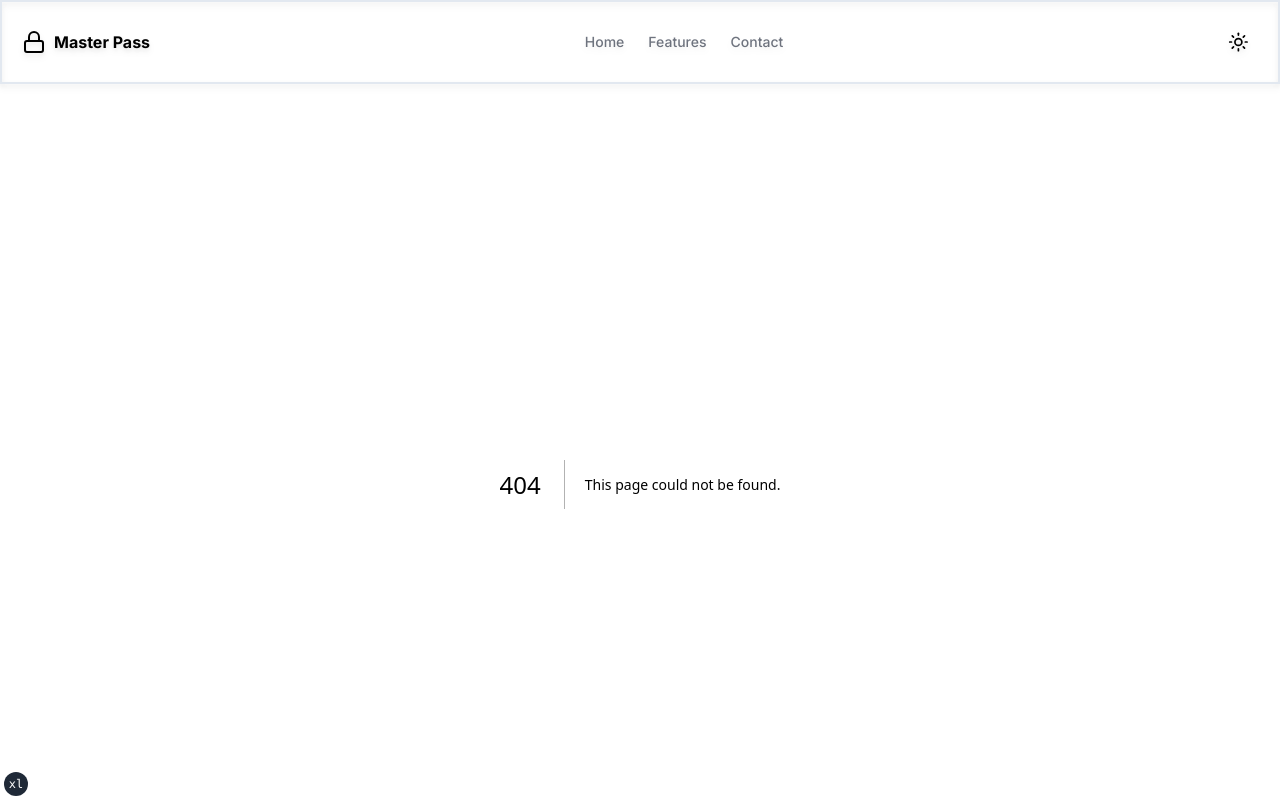
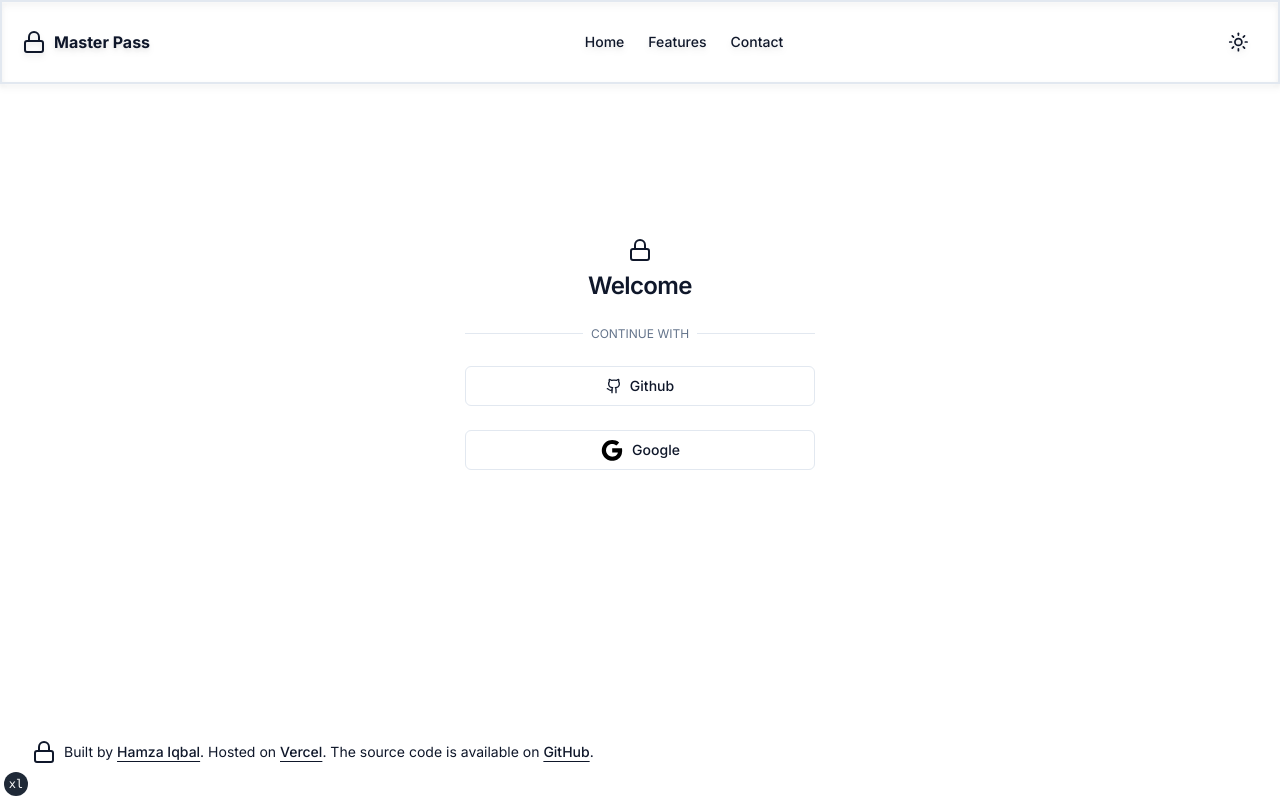
Before and after one commit to mHamzaIqbal1998/MasterPass, a Next.js app: page /Login in a window 1280 px wide. Before the commit this address had no page. Shown: the top 800 px of the page. Built offline with nearby package versions, Linux system fonts and the light colour scheme; no server answers.

Commit message:
Added Authentication

```diff
--- /dev/null
+++ b/app/(auth)/Login/page.tsx
@@ -0,0 +1,32 @@
+import { Metadata } from "next"
+import { redirect } from "next/navigation"
+
+import { getCurrentUser } from "@/lib/session"
+import { Icons } from "@/components/icons"
+import { UserAuthForm } from "@/components/user-auth-form"
+
+export const metadata: Metadata = {
+  title: "Login",
+  description: "Login to your account",
+}
+
+export default async function LoginPage() {
+  const user = await getCurrentUser()
+  if (user) {
+    redirect("/dashboard")
+  }
+
+  return (
+    <section className="space-y-6 pb-8  pt-[25%] sm:pt-[15%] md:pb-12 lg:py-32 lg:pt-[12%]">
+      <div className="flex flex-col items-center justify-center lg:flex-row">
+        <div className="mx-auto flex w-[250px] flex-col justify-center space-y-6 sm:w-[350px]">
+          <div className="flex flex-col space-y-2 text-center">
+            <Icons.logo className="mx-auto h-6 w-6" />
+            <h1 className="text-2xl font-semibold tracking-tight">Welcome</h1>
+          </div>
+          <UserAuthForm />
+        </div>
+      </div>
+    </section>
+  )
+}
--- /dev/null
+++ b/app/api/auth/[...nextauth]/route.ts
@@ -0,0 +1,22 @@
+import NextAuth from "next-auth/next"
+import GitHubProvider from "next-auth/providers/github"
+import GoogleProvider from "next-auth/providers/google"
+
+export const authOption = NextAuth({
+  secret: process.env.NEXTAUTH_SECRET,
+  providers: [
+    GitHubProvider({
+      clientId: process.env.GITHUB_ID as string,
+      clientSecret: process.env.GITHUB_SECRET as string,
+    }),
+    GoogleProvider({
+      clientId: process.env.GOOGLE_ID as string,
+      clientSecret: process.env.GOOGLE_SECRET as string,
+    }),
+  ],
+  pages: {
+    signIn: "/Login",
+  },
+})
+
+export { authOption as GET, authOption as POST }
--- /dev/null
+++ b/app/dashboard/page.tsx
@@ -0,0 +1,13 @@
+import { redirect } from "next/navigation"
+
+import { getCurrentUser } from "@/lib/session"
+
+const Dashboard = async () => {
+  const user = await getCurrentUser()
+  if (!user) {
+    redirect("/Login")
+  }
+  return <div>Dashboard</div>
+}
+
+export default Dashboard
--- a/app/layout.tsx
+++ b/app/layout.tsx
@@ -9,6 +9,7 @@ import { cn } from "@/lib/utils"
 import { ScrollToTop } from "@/components/Common/scroll-top"
 import { SiteFooter } from "@/components/Common/site-footer"
 import { SiteHeader } from "@/components/Header/site-header"
+import { AuthProvider } from "@/components/auth-provider"
 import { TailwindIndicator } from "@/components/tailwind-indicator"
 import { ThemeProvider } from "@/components/theme-provider"
 
@@ -45,6 +46,7 @@ export default function RootLayout({ children }: RootLayoutProps) {
             fontSans.variable
           )}
         >
+          <AuthProvider>
             <ThemeProvider attribute="class" defaultTheme="system" enableSystem>
               <div className="flex min-h-screen flex-col">
                 <SiteHeader items={MainNavItems} />
@@ -54,6 +56,7 @@ export default function RootLayout({ children }: RootLayoutProps) {
               <TailwindIndicator />
             </ThemeProvider>
             <ScrollToTop />
+          </AuthProvider>
           <Analytics />
         </body>
       </html>
--- a/components/Common/scroll-top.tsx
+++ b/components/Common/scroll-top.tsx
@@ -45,9 +45,9 @@ export const ScrollToTop = () => {
           viewBox="0 0 24 24"
           fill="none"
           stroke="currentColor"
-          stroke-width="2"
-          stroke-linecap="round"
-          stroke-linejoin="round"
+          strokeWidth="2"
+          strokeLinecap="round"
+          strokeLinejoin="round"
           className="lucide lucide-move-up h-6 w-6"
         >
           <path d="M8 6L12 2L16 6" />
--- a/components/Header/site-header.tsx
+++ b/components/Header/site-header.tsx
@@ -18,7 +18,6 @@ interface MainNavProps {
 }
 
 export function SiteHeader({ items, children }: MainNavProps) {
-  const segment = useSelectedLayoutSegment()
   const [showMobileMenu, setShowMobileMenu] = React.useState<boolean>(false)
 
   return (
@@ -39,9 +38,6 @@ export function SiteHeader({ items, children }: MainNavProps) {
                 href={item.disabled ? "#" : item.href}
                 className={cn(
                   "flex items-center text-lg font-medium transition-colors hover:text-foreground/80 sm:text-sm",
-                  item.href.startsWith(`/${segment}`)
-                    ? "text-foreground"
-                    : "text-foreground/60",
                   item.disabled && "cursor-not-allowed opacity-80"
                 )}
               >
--- a/components/HomePage/Hero.tsx
+++ b/components/HomePage/Hero.tsx
@@ -1,3 +1,4 @@
+import Link from "next/link"
 import { Lock } from "lucide-react"
 
 import { siteConfig } from "@/config/site"
@@ -21,9 +22,11 @@ export const Hero = () => {
           <p className="mt-2 max-w-[85%] text-center leading-normal text-muted-foreground sm:pl-2.5 sm:text-lg sm:leading-7 md:text-start">
             {siteConfig.description}
           </p>
-          <Button size={"lg"} className="mt-4 text-lg sm:ml-2.5">
-            Get Started
-          </Button>
+          <Link href={"/Login"}>
+            <Button size={"lg"} className="mt-4 text-lg sm:ml-2.5">
+              Get Started
+            </Button>
+          </Link>
         </div>
       </div>
     </section>
--- /dev/null
+++ b/components/auth-provider.tsx
@@ -0,0 +1,7 @@
+"use client"
+
+import { SessionProvider } from "next-auth/react"
+
+export const AuthProvider = ({ children }: any) => {
+  return <SessionProvider>{children}</SessionProvider>
+}
--- a/components/icons.tsx
+++ b/components/icons.tsx
@@ -1,4 +1,28 @@
-import { Lock, Moon, SunMedium, X, type Icon as LucideIcon } from "lucide-react"
+import {
+  AlertTriangle,
+  ArrowRight,
+  ChevronLeft,
+  ChevronRight,
+  CreditCard,
+  FileText,
+  Github,
+  HelpCircle,
+  Image,
+  Laptop,
+  Loader2,
+  Lock,
+  LucideProps,
+  Moon,
+  MoreVertical,
+  Pizza,
+  Plus,
+  Settings,
+  SunMedium,
+  Trash,
+  User,
+  X,
+  type Icon as LucideIcon,
+} from "lucide-react"
 
 export type Icon = LucideIcon
 
@@ -7,4 +31,37 @@ export const Icons = {
   moon: Moon,
   logo: Lock,
   close: X,
+  spinner: Loader2,
+  chevronLeft: ChevronLeft,
+  chevronRight: ChevronRight,
+  trash: Trash,
+  post: FileText,
+  page: File,
+  media: Image,
+  settings: Settings,
+  billing: CreditCard,
+  ellipsis: MoreVertical,
+  add: Plus,
+  warning: AlertTriangle,
+  user: User,
+  arrowRight: ArrowRight,
+  help: HelpCircle,
+  pizza: Pizza,
+  laptop: Laptop,
+  gitHub: Github,
+  google: ({ ...props }: LucideProps) => (
+    <svg
+      height={24}
+      id="Layer_1"
+      version="1.1"
+      viewBox="0 0 56.6934 56.6934"
+      width={24}
+      xmlSpace="preserve"
+      xmlns="http://www.w3.org/2000/svg"
+      xmlnsXlink="http://www.w3.org/1999/xlink"
+      className="dark:fill-white mr-2"
+    >
+      <path d="M51.981,24.4812c-7.7173-0.0038-15.4346-0.0019-23.1518-0.001c0.001,3.2009-0.0038,6.4018,0.0019,9.6017  c4.4693-0.001,8.9386-0.0019,13.407,0c-0.5179,3.0673-2.3408,5.8723-4.9258,7.5991c-1.625,1.0926-3.492,1.8018-5.4168,2.139  c-1.9372,0.3306-3.9389,0.3729-5.8713-0.0183c-1.9651-0.3921-3.8409-1.2108-5.4773-2.3649  c-2.6166-1.8383-4.6135-4.5279-5.6388-7.5549c-1.0484-3.0788-1.0561-6.5046,0.0048-9.5805  c0.7361-2.1679,1.9613-4.1705,3.5708-5.8002c1.9853-2.0324,4.5664-3.4853,7.3473-4.0811c2.3812-0.5083,4.8921-0.4113,7.2234,0.294  c1.9815,0.6016,3.8082,1.6874,5.3044,3.1163c1.5125-1.5039,3.0173-3.0164,4.527-4.5231c0.7918-0.811,1.624-1.5865,2.3908-2.4196  c-2.2928-2.1218-4.9805-3.8274-7.9172-4.9056C32.0723,4.0363,26.1097,3.995,20.7871,5.8372  C14.7889,7.8907,9.6815,12.3763,6.8497,18.0459c-0.9859,1.9536-1.7057,4.0388-2.1381,6.1836  C3.6238,29.5732,4.382,35.2707,6.8468,40.1378c1.6019,3.1768,3.8985,6.001,6.6843,8.215c2.6282,2.0958,5.6916,3.6439,8.9396,4.5078  c4.0984,1.0993,8.461,1.0743,12.5864,0.1355c3.7284-0.8581,7.256-2.6397,10.0725-5.24c2.977-2.7358,5.1006-6.3403,6.2249-10.2138  C52.5807,33.3171,52.7498,28.8064,51.981,24.4812z" />
+    </svg>
+  ),
 }
--- /dev/null
+++ b/components/user-auth-form.tsx
@@ -0,0 +1,64 @@
+"use client"
+
+import React from "react"
+import { signIn, useSession } from "next-auth/react"
+
+import { cn } from "@/lib/utils"
+import { buttonVariants } from "@/components/ui/button"
+import { Icons } from "@/components/icons"
+import { authOption } from "@/app/api/auth/[...nextauth]/route"
+
+interface UserAuthFormProps extends React.HTMLAttributes<HTMLDivElement> {}
+
+export function UserAuthForm({ className, ...props }: UserAuthFormProps) {
+  const [isGitHubLoading, setIsGitHubLoading] = React.useState<boolean>(false)
+  const [isGoogleLoading, setIsGoogleLoading] = React.useState<boolean>(false)
+
+  return (
+    <div className={cn("grid gap-6", className)} {...props}>
+      <div className="relative">
+        <div className="absolute inset-0 flex items-center">
+          <span className="w-full border-t" />
+        </div>
+        <div className="relative flex justify-center text-xs uppercase">
+          <span className="bg-background px-2 text-muted-foreground">
+            Continue with
+          </span>
+        </div>
+      </div>
+      <button
+        type="button"
+        className={cn(buttonVariants({ variant: "outline" }))}
+        onClick={() => {
+          setIsGitHubLoading(true)
+          signIn("github")
+        }}
+        disabled={isGitHubLoading || isGoogleLoading}
+      >
+        {isGitHubLoading ? (
+          <Icons.spinner className="mr-2 h-4 w-4 animate-spin" />
+        ) : (
+          <Icons.gitHub className="mr-2 h-4 w-4" />
+        )}{" "}
+        Github
+      </button>
+      <button
+        type="button"
+        className={cn(buttonVariants({ variant: "outline" }))}
+        onClick={() => {
+          setIsGoogleLoading(true)
+          signIn("google")
+        }}
+        disabled={isGitHubLoading || isGoogleLoading}
+      >
+        {isGoogleLoading ? (
+          <Icons.spinner className="mr-2 h-4 w-4 animate-spin" />
+        ) : (
+          <Icons.google className="mr-2 h-4 w-4" />
+        )}
+        {"  "}
+        Google
+      </button>
+    </div>
+  )
+}
--- /dev/null
+++ b/lib/session.ts
@@ -0,0 +1,8 @@
+import { getServerSession } from "next-auth"
+
+import { authOption } from "@/app/api/auth/[...nextauth]/route"
+
+export async function getCurrentUser() {
+  const session = await getServerSession(authOption)
+  return session?.user
+}
--- a/package.json
+++ b/package.json
@@ -20,6 +20,7 @@
     "clsx": "^1.2.1",
     "lucide-react": "0.105.0-alpha.4",
     "next": "^13.4.8",
+    "next-auth": "^4.22.3",
     "next-themes": "^0.2.1",
     "react": "^18.2.0",
     "react-dom": "^18.2.0",
```
Lines whose indentation alone changed are shown as unchanged.
